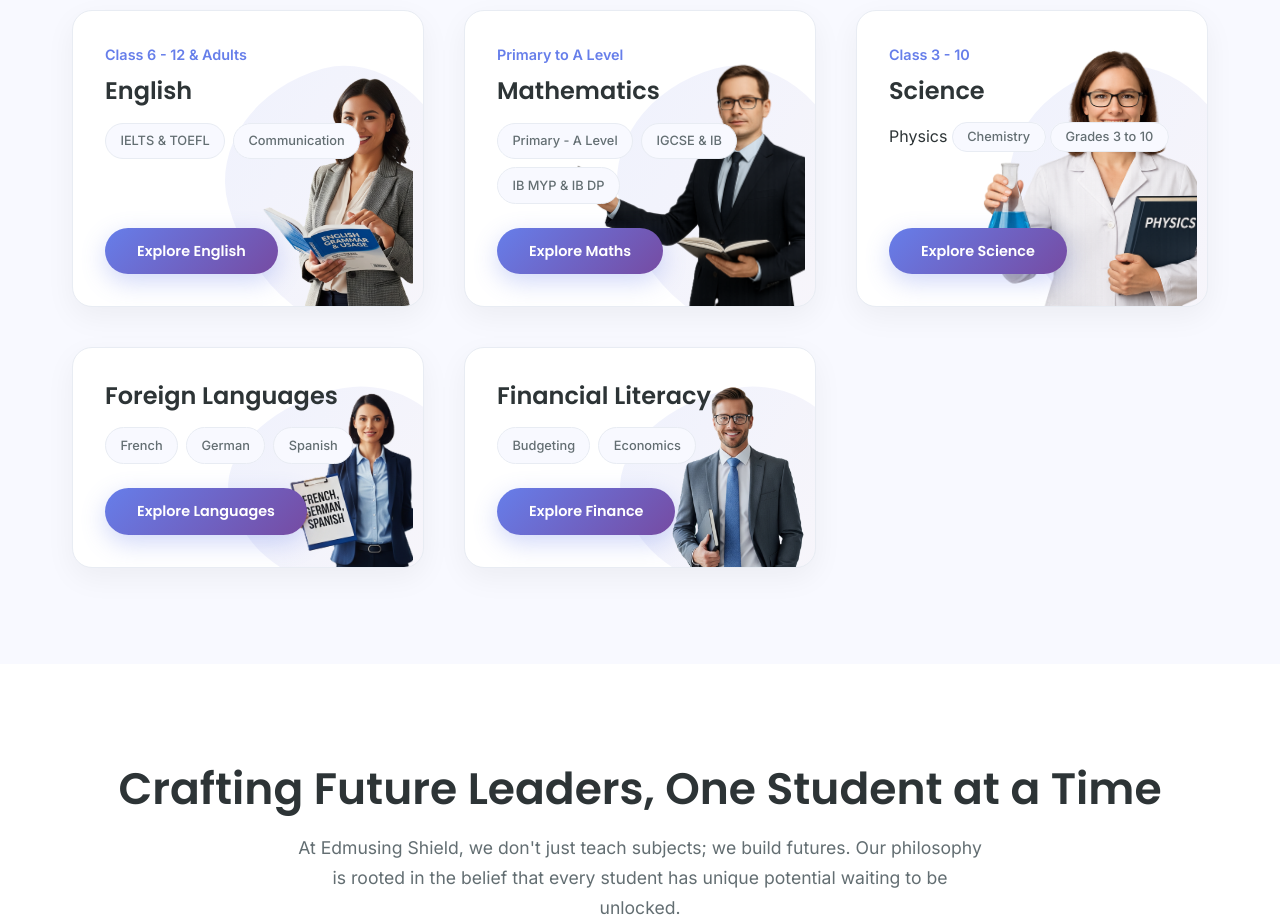
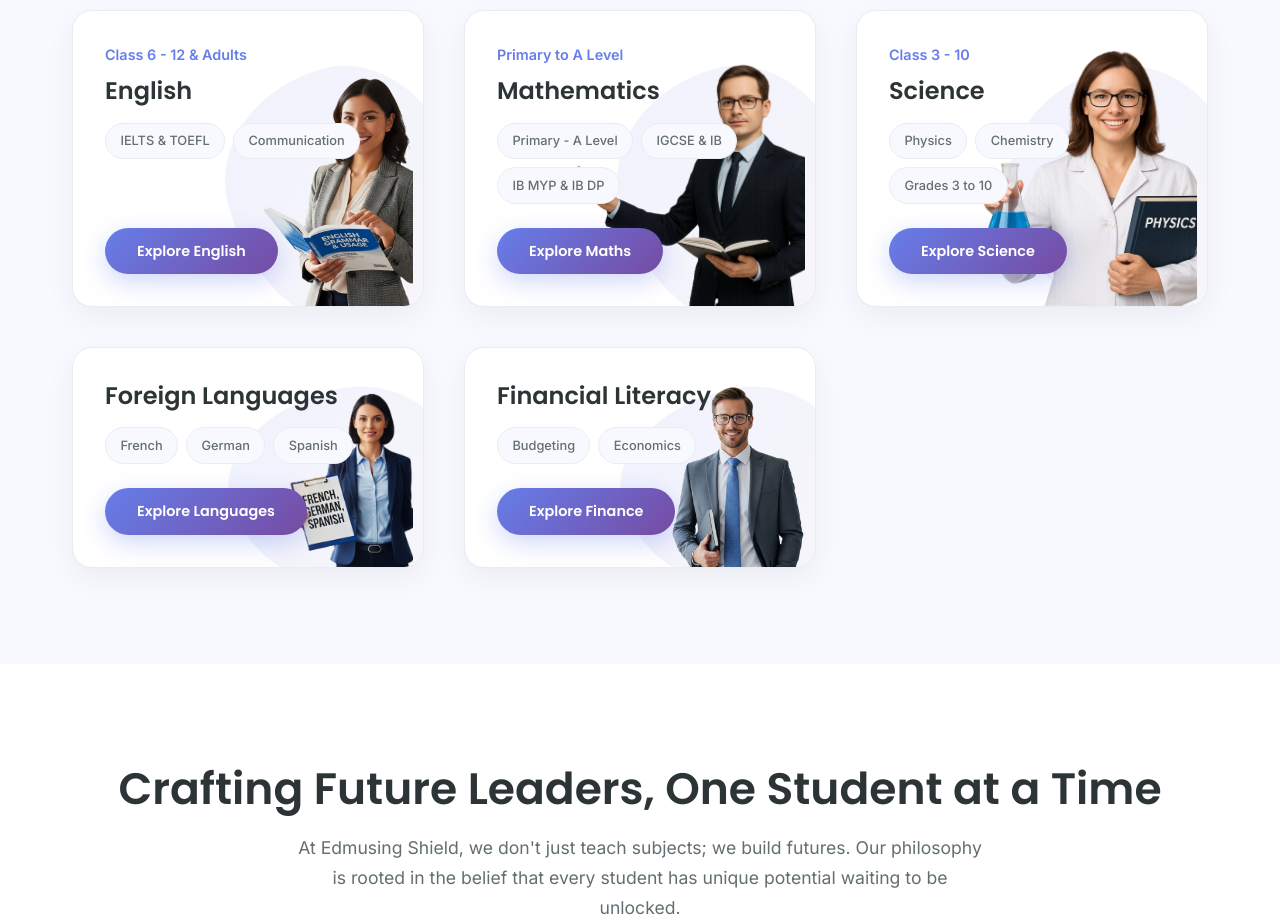
Before and after one commit to Klsuthar/Edmusing.Shield, a plain HTML site: page index.html in a window 1280 px wide. Shown: the part 2220-3143 px from the top of the page. Drawn offline with nearby package versions, Linux system fonts and the light colour scheme.

Commit message:
Update index.html

```diff
--- a/index.html
+++ b/index.html
@@ -156,11 +156,14 @@
                     </div>
 
                     <!-- Science Card -->
+
+<!-- Science Card -->
 <div class="course-offering-card">
     <div class="card-content">
         <span class="course-grade-level">Class 3 - 10</span>
         <h3>Science</h3>
-                            <div class.css-175oi2r r-1777fci r-mhe3cw r-1841654 r-1v1z2uz"tag-btn">Physics</span>
+        <div class="course-tags">
+            <span class="tag-btn">Physics</span>
             <span class="tag-btn">Chemistry</span>
             <span class="tag-btn">Grades 3 to 10</span>
         </div>
@@ -171,7 +174,6 @@
         <img src="assets/images/teachers/teacher3.png" alt="Science Teacher" class="teacher-img">
     </div>
 </div>
-
                     <!-- Foreign Languages Card -->
                     <div class="course-offering-card">
                         <div class="card-content">
```
Lines whose indentation alone changed are shown as unchanged.
